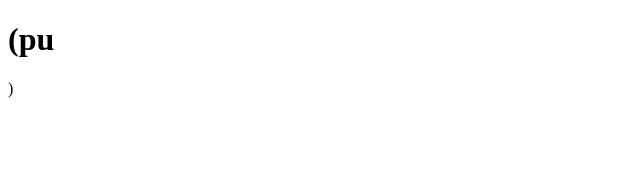
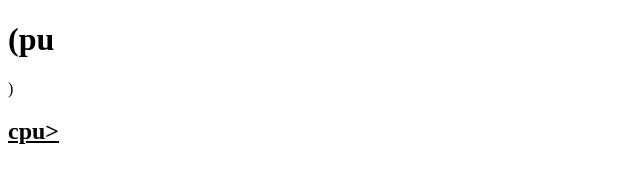
Before and after one commit to iamneo-production/aedbcecfddaeadaeccdfffebaeceaec, a website: page public/index.html in a window 1280 px wide. Shown: the full height of the page, 0-640 px from the left. Drawn offline with Linux system fonts and the light colour scheme.

Commit message:
Backup Commit

```diff
--- a/public/index.html
+++ b/public/index.html
@@ -9,6 +9,6 @@
 </head>
 <body>
     <h1>(pu</h1>)
-    <p></p></p>
+    <h2><u> <b>cpu></b></u>
 </body>
 </html>
```
